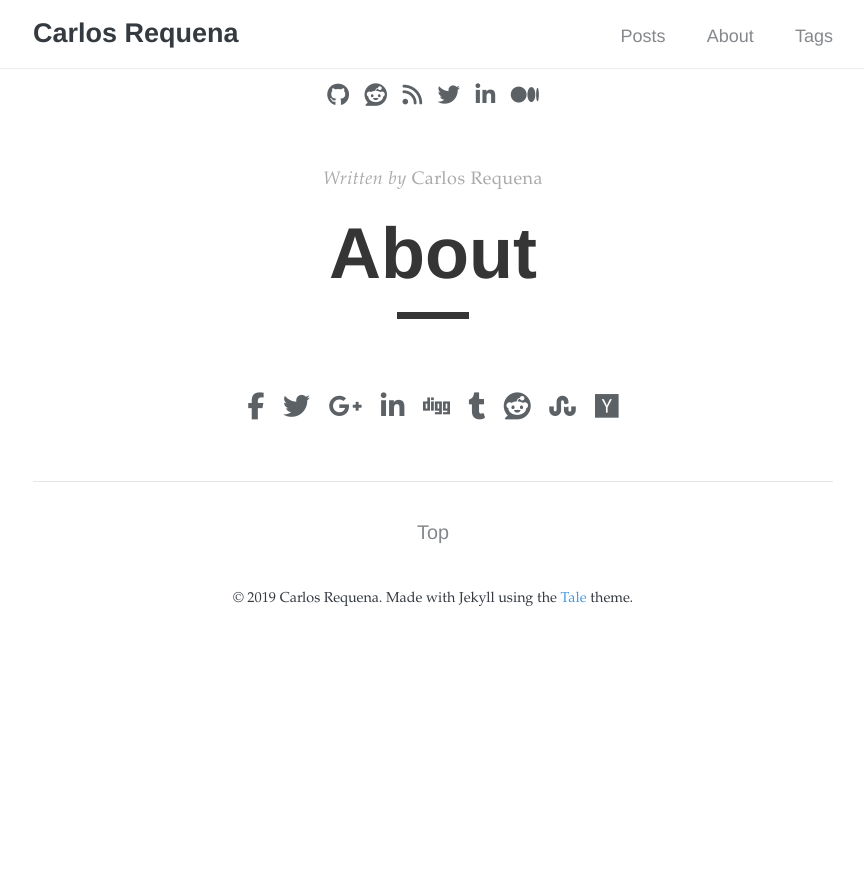
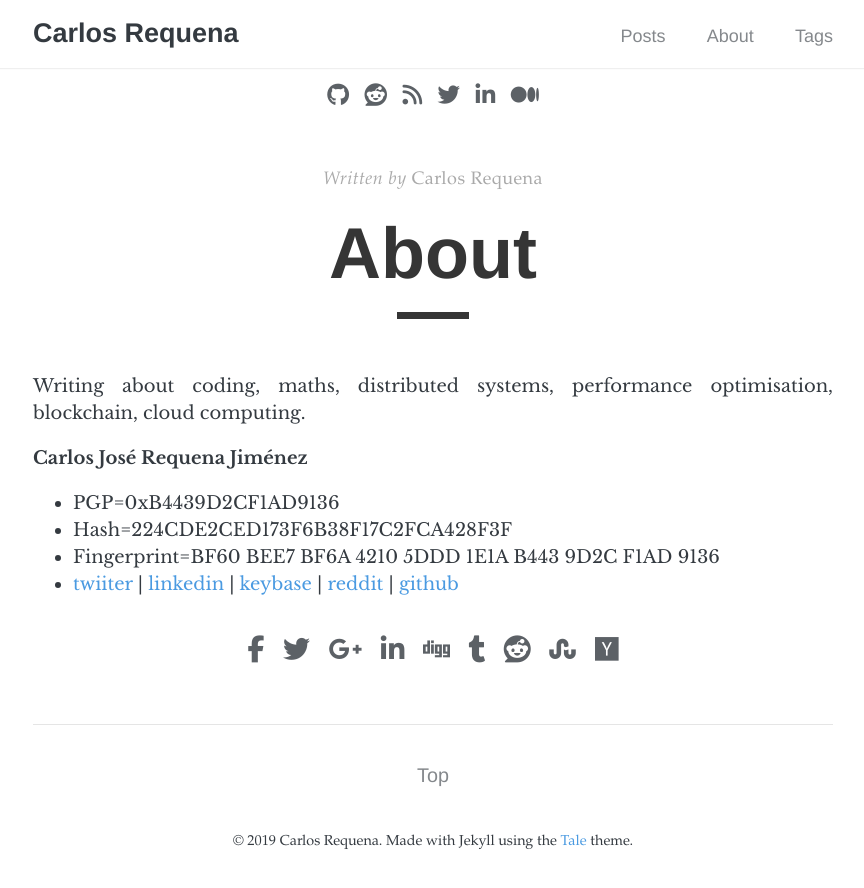
Before and after one commit to cjrequena/cjrequena.github.io, a Jekyll site: the page built from about.md, in a window 1280 px wide. Shown: the top 888 px of the page, without its empty margins (207-1071 px from the left). Built offline with Jekyll 4.4.1, drawn with Linux system fonts in a browser that asks for light colours; nearby versions of some CDN libraries; comment, search, counter and statistics services are not loaded.

Commit message:
short about description

```diff
--- a/about.md
+++ b/about.md
@@ -4,3 +4,12 @@ title: "About"
 author: "Carlos Requena"
 permalink: /about/
 ---
+
+Writing about coding, maths, distributed systems, performance optimisation, blockchain, cloud computing.
+
+**Carlos José Requena Jiménez**
+
+- PGP=0xB4439D2CF1AD9136
+- Hash=224CDE2CED173F6B38F17C2FCA428F3F
+- Fingerprint=BF60 BEE7 BF6A 4210 5DDD  1E1A B443 9D2C F1AD 9136
+- [twiiter](https://twitter.com/cjrequena) \| [linkedin](https://www.linkedin.com/in/cjrequena/) \| [keybase](https://keybase.io/cjrequena) \| [reddit](https://reddit.com/user/cjrequena) \| [github](https://github.com/cjrequena)
```
